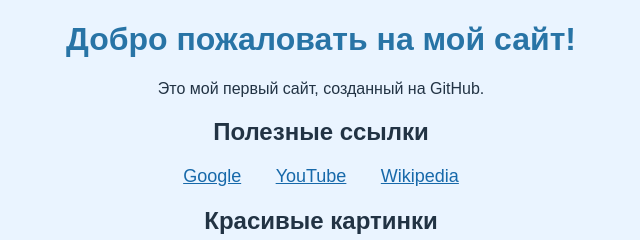
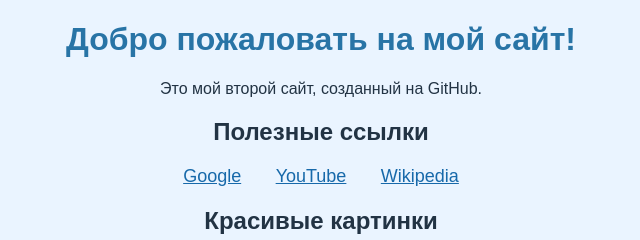
Before and after one commit to SneshanaYu/SneshanaYu2.github.io, a plain HTML site: page index.html in a window 1280 px wide. Shown: the top 240 px of the page, 319-959 px from the left. Drawn offline with Linux system fonts and the light colour scheme.

Commit message:
Update index.html

```diff
--- a/index.html
+++ b/index.html
@@ -34,7 +34,7 @@
 <body>
 
     <h1>Добро пожаловать на мой сайт!</h1>
-    <p>Это мой первый сайт, созданный на GitHub.</p>
+    <p>Это мой второй сайт, созданный на GitHub.</p>
 
     <h2>Полезные ссылки</h2>
 
```
